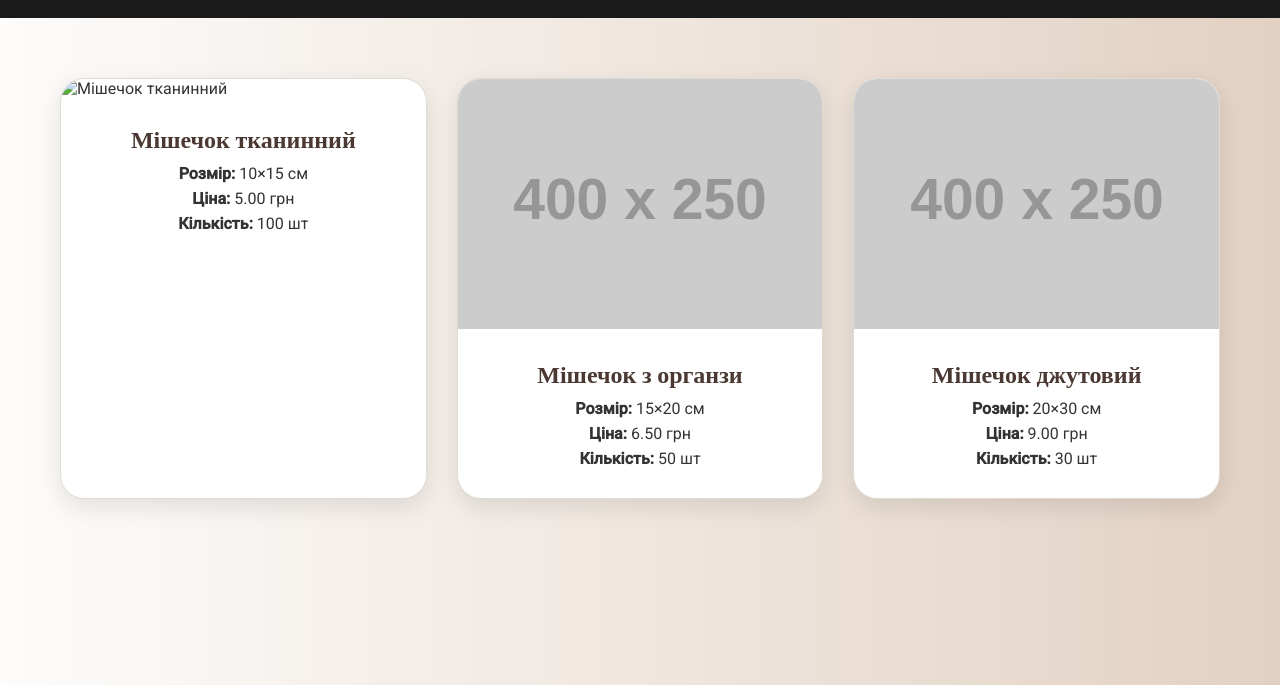
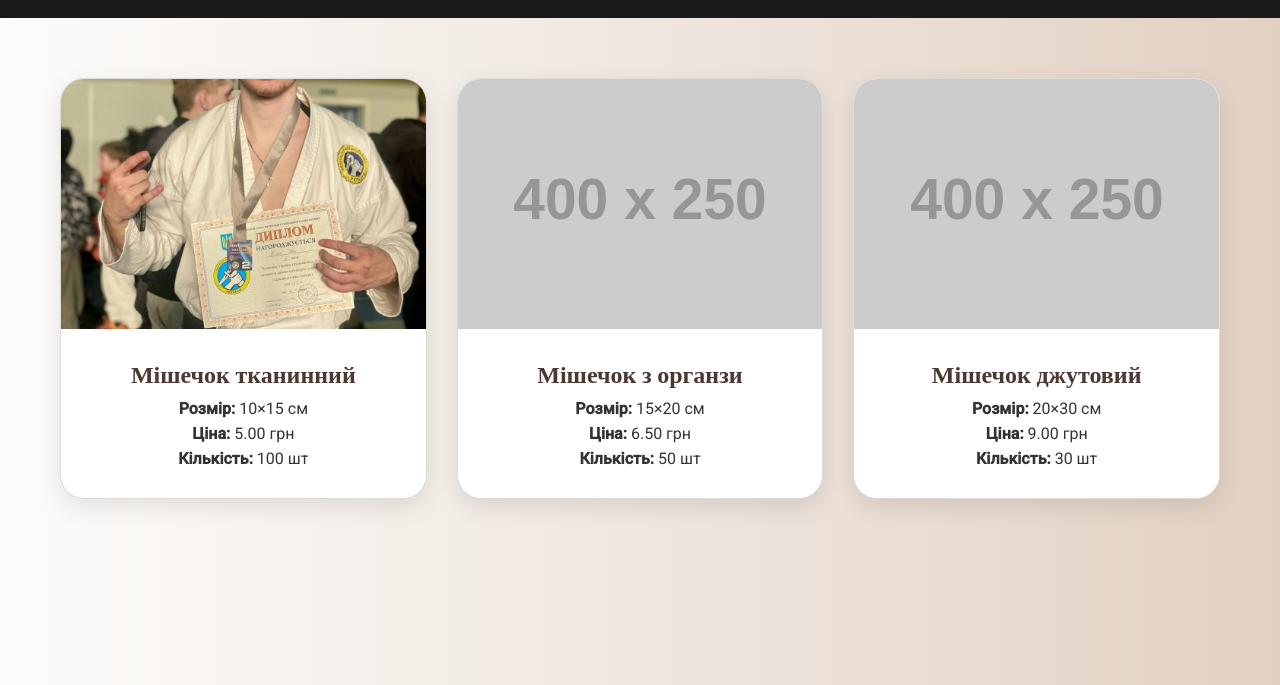
Before and after one commit to ivannboiko/porfoliojuly, a plain HTML site: page index.html in a window 1280 px wide. Shown: the part 115-800 px from the top of the page. Drawn offline with nearby package versions, Linux system fonts and the light colour scheme; placeholder pictures from the web are drawn by us.

Commit message:
Update index.html

```diff
--- a/index.html
+++ b/index.html
@@ -121,7 +121,7 @@
   <section class="catalog">
     <div class="product-card" onclick="openModal(0)">
       <div class="product-image">
-        <img src="img/photo1.jpg" alt="Мішечок тканинний">
+         <img src="images/photo1.jpg" alt="Мішечок тканинний">
       </div>
       <div class="product-info">
         <h2>Мішечок тканинний</h2>
```
